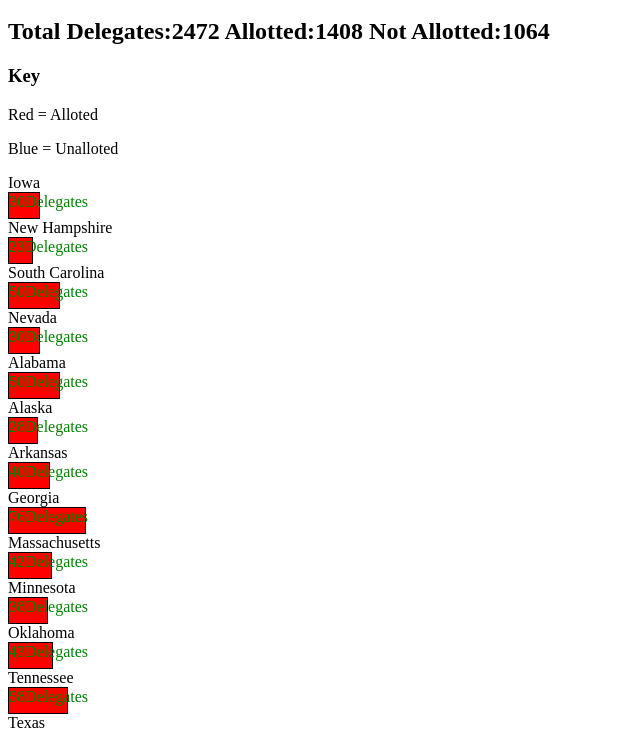
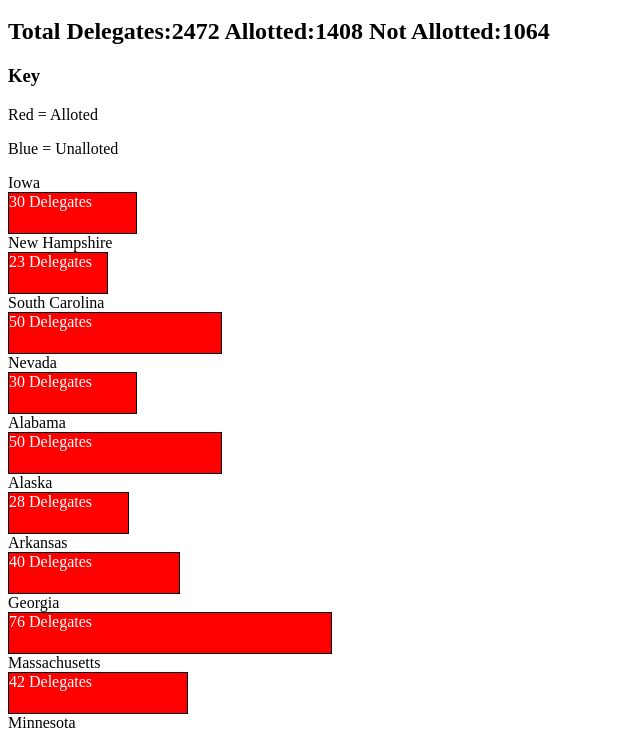
Before and after one commit to shishu1998/SoftdevHomework, a plain HTML site: page Homework-05/index.html in a window 1280 px wide. Shown: the part 48-777 px from the top of the page, without its empty margins (0-640 px from the left). Drawn offline with nearby package versions, Linux system fonts and the light colour scheme.

Commit message:
beautify

```diff
--- a/Homework-05/css/style.css
+++ b/Homework-05/css/style.css
@@ -1,6 +1,6 @@
 .bar {
     width: 50px;
-    height: 25px;
+    height: 40px;
     border: 1px solid black;
     text-align: left;
 }
--- a/Homework-05/index.js
+++ b/Homework-05/index.js
@@ -19,12 +19,12 @@ var load = function(){
 	.append("div")
 	.attr("class","bar")
 	.style("width",function(d){
-	    return d + "px";
+	    return scale(d) + "px";
 	})
 	.append("text")
-	.style("color","green")
+	.style("color","white")
 	.text(function(d){
-	    return d + "Delegates";
+	    return d + " Delegates";
 	});
     d3.select(".chart")
 	.selectAll(".bar")
@@ -34,3 +34,7 @@ var load = function(){
 	});
 };
 window.addEventListener("load",load);
+
+var scale = d3.scale.linear()
+    .domain([0,d3.max(delegates)])
+    .range([0,420])
```
